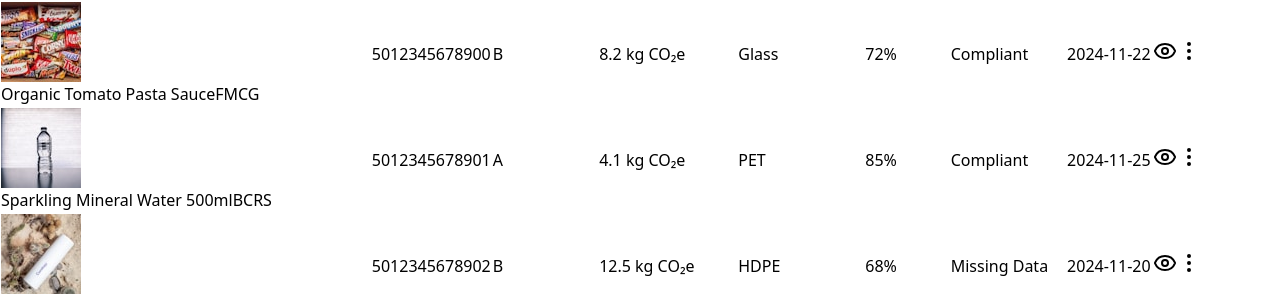
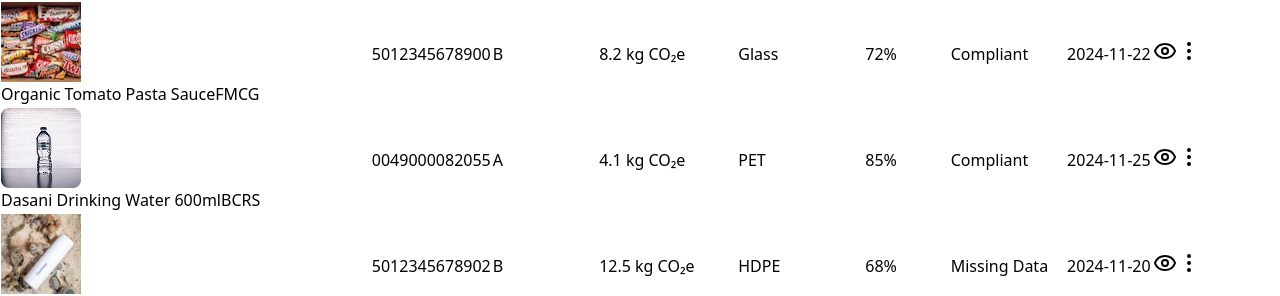
Before and after one commit to forkymadspoon/qode-plus, a React (Vite) app: page /products in a window 1280 px wide. Shown: the part 901-1197 px from the top of the page. Built offline with nearby package versions, Linux system fonts and the light colour scheme.

Commit message:
chore(products): replace Sparkling Mineral Water with Dasani Drinking Water demo product

```diff
--- a/src/pages/ProductsPage.tsx
+++ b/src/pages/ProductsPage.tsx
@@ -13,7 +13,6 @@ import {
 
 // Image imports (make sure these paths & filenames exist)
 import tomatoImg from "../assets/products/organic-tomato-pasta-sauce.png";
-import waterImg from "../assets/products/sparkling-mineral-water-500ml.png";
 import moisturizerImg from "../assets/products/natural-face-moisturizer-50ml.png";
 import colaImg from "../assets/products/premium-cola-330ml.png";
 import cerealImg from "../assets/products/whole-grain-breakfast-cereal.png";
@@ -21,7 +20,7 @@ import shampooImg from "../assets/products/organic-shampoo-250ml.png";
 import orangeJuiceImg from "../assets/products/fresh-orange-juice-1l.png";
 import serumImg from "../assets/products/anti-aging-serum-30ml.png";
 import oliveOilImg from "../assets/products/artisan-olive-oil-500ml.png";
-
+import dasaniImg from "../assets/products/dasani-drinking-water-600ml.png";
 
 type ProductCategory =
   | "FMCG – Food Products"
@@ -60,9 +59,9 @@ const mockProducts: Product[] = [
   },
   {
     id: 2,
-    name: "Sparkling Mineral Water 500ml",
-    image: waterImg,
-    gtin: "5012345678901",
+    name: "Dasani Drinking Water 600ml",
+    image: dasaniImg,
+    gtin: "0049000082055",
     category: "BCRS – Beverage Containers",
     impactScore: "A",
     carbonFootprint: "4.1 kg CO₂e",
```
Also changed, not shown: src/assets/products/dasani-drinking-water-600ml.png (added).
